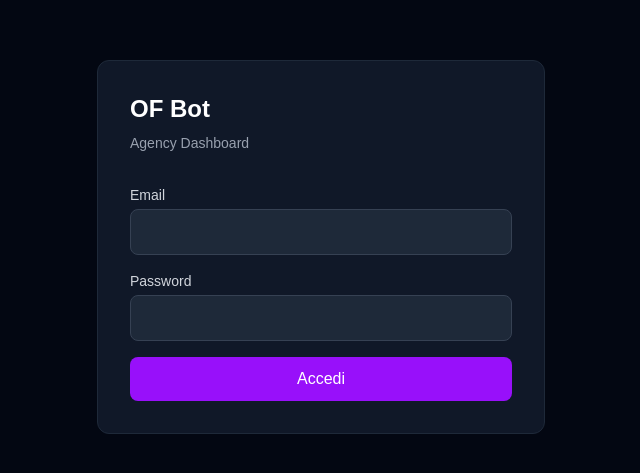
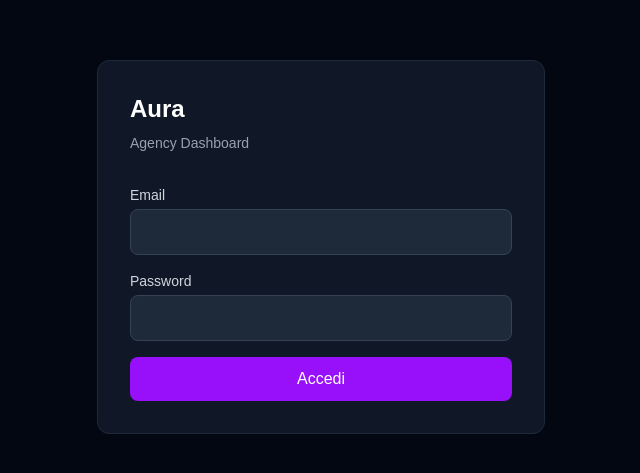
Before and after one commit to 110hustlehouse-code/of-bot, a Next.js app in the folder dashboard/: page /login in a window 1280 px wide. Shown: the part 153-626 px from the top of the page, without its empty margins (319-959 px from the left). Built offline with nearby package versions, Linux system fonts and the light colour scheme; no server answers.

Commit message:
chore: rebrand to Aura

```diff
--- a/dashboard/app/dashboard/layout.tsx
+++ b/dashboard/app/dashboard/layout.tsx
@@ -24,7 +24,7 @@ export default function DashboardLayout({ children }: { children: React.ReactNod
     <div className="min-h-screen bg-gray-950 flex">
       <aside className="w-56 bg-gray-900 border-r border-gray-800 flex flex-col">
         <div className="p-6 border-b border-gray-800">
-          <h1 className="text-white font-bold text-lg">OF Bot</h1>
+          <h1 className="text-white font-bold text-lg">Aura</h1>
           <p className="text-gray-500 text-xs mt-0.5">Agency Dashboard</p>
         </div>
         <nav className="flex-1 p-4 space-y-1">
--- a/dashboard/app/login/page.tsx
+++ b/dashboard/app/login/page.tsx
@@ -27,7 +27,7 @@ export default function LoginPage() {
   return (
     <div className="min-h-screen bg-gray-950 flex items-center justify-center">
       <div className="bg-gray-900 p-8 rounded-xl w-full max-w-md border border-gray-800">
-        <h1 className="text-2xl font-bold text-white mb-2">OF Bot</h1>
+        <h1 className="text-2xl font-bold text-white mb-2">Aura</h1>
         <p className="text-gray-400 mb-8 text-sm">Agency Dashboard</p>
 
         <form onSubmit={handleSubmit} className="space-y-4">
```
